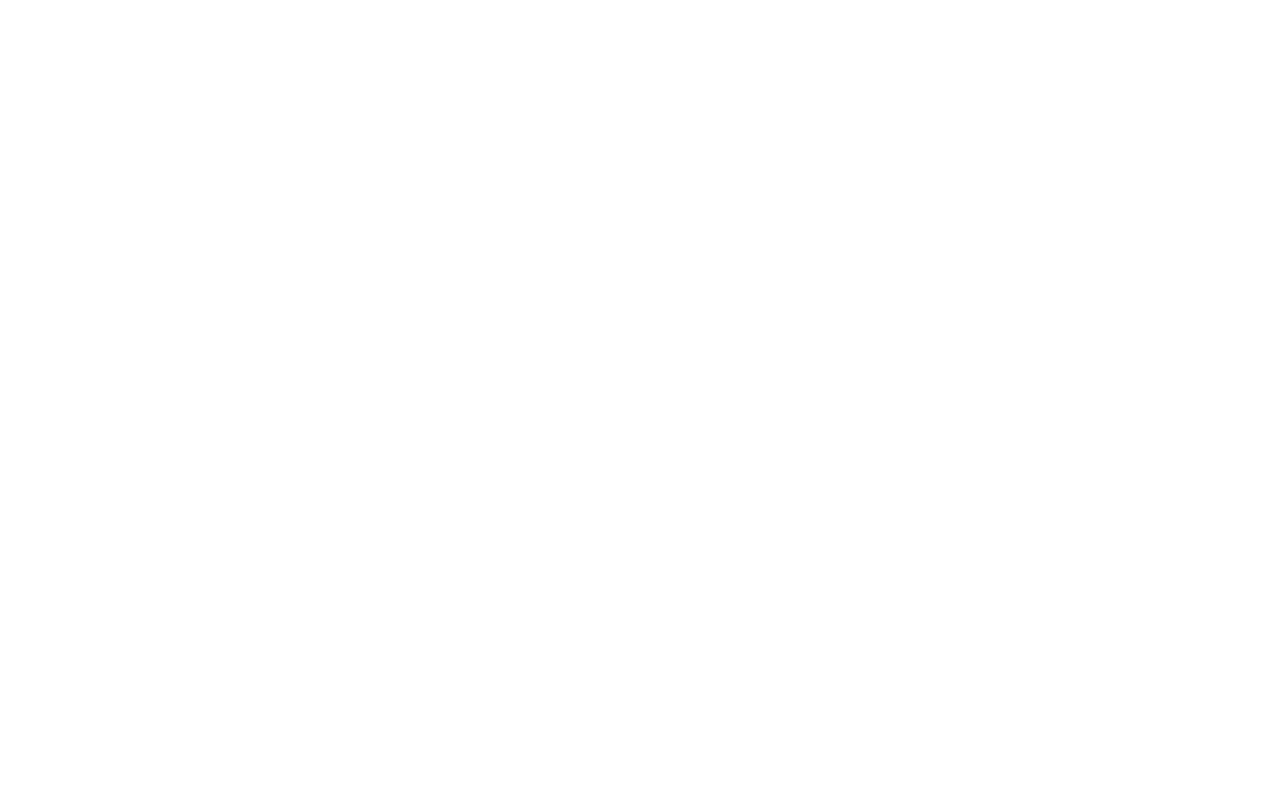
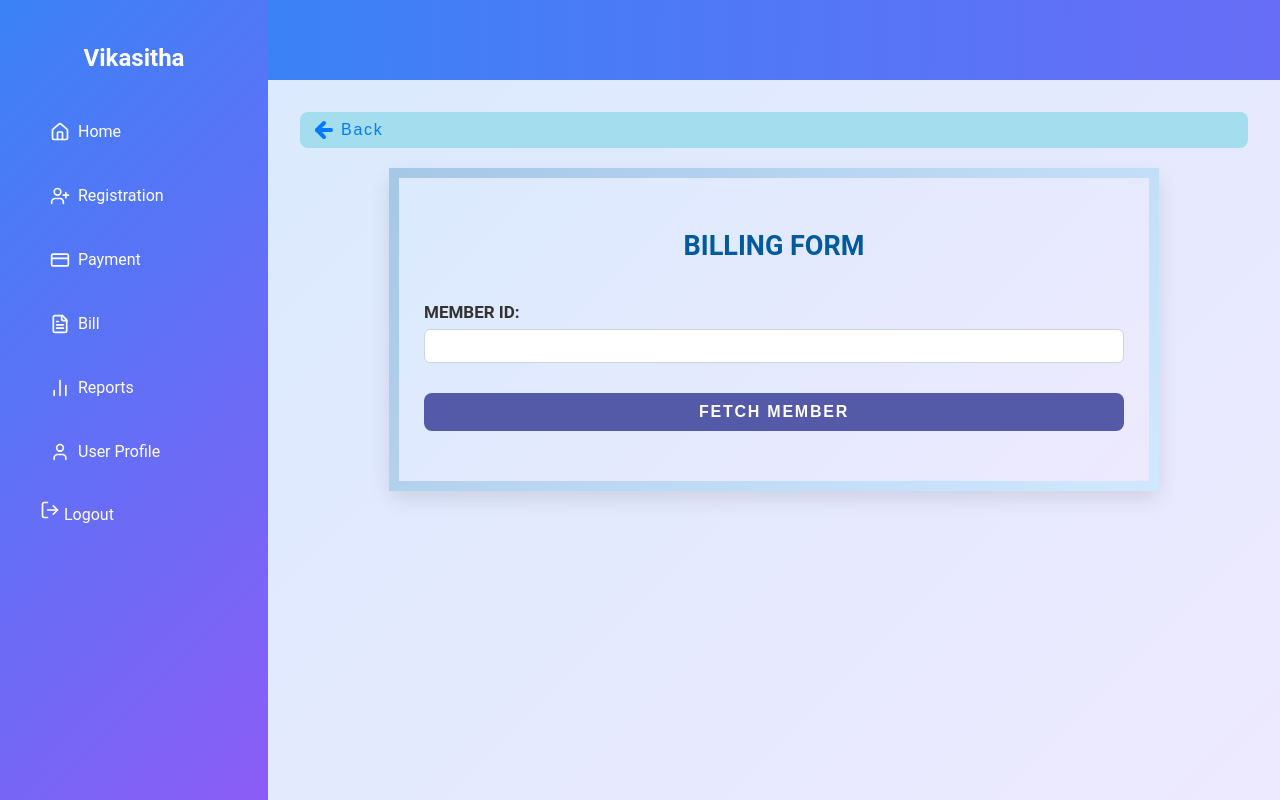
Before and after one commit to NipuniMihiravi/Vikasitha_Front, a React (Create React App) app: page /main/bill in a window 1280 px wide. Before the commit this address had no page. Built offline with nearby package versions, Linux system fonts and the light colour scheme.

Commit message:
6th commit

```diff
--- a/src/App.js
+++ b/src/App.js
@@ -13,30 +13,32 @@ import ManagePayment from "./Home/ManagePayment";
 import TransactionTable from "./Home/TransactionTable";
 import MemberDetails from "./Home/MemberDetails";
 import GenerateBill from "./Home/GenerateBill";
+import Login from "./Home/Login";
 
 function App() {
   return (
     <Router>
       <Routes>
-        {/* Layout wraps all pages with sidebar */}
-        <Route path="/" element={<Layout />}>
-          <Route index element={<Dashboard />} /> {/* Default page */}
+        {/* ✅ Login Page (no layout) */}
+        <Route path="/" element={<Login />} />
+
+        {/* ✅ All protected routes under Layout */}
+        <Route path="/main" element={<Layout />}>
+          <Route index element={<Dashboard />} /> {/* Default route */}
           <Route path="registration" element={<Registration />} />
           <Route path="bill" element={<Bill />} />
           <Route path="payment" element={<PaymentForm />} />
 
-           <Route path="/reports/billingdetails" element={<BillingTable />} />
-            <Route path="/reports/managebilling" element={<ManageBilling />} />
-            <Route path="/reports/memberdetails" element={<MemberDetails />} />
-
+          {/* ✅ Reports Section */}
           <Route path="reports" element={<Reports />} />
-          <Route path="/reports/tariff" element={<TariffForm />} />
-          <Route path="/reports/payment" element={<PaymentTable />} />
-          <Route path="/reports/managepayment" element={<ManagePayment />} />
-           <Route path="/reports/access" element={<TransactionTable />} />
-
-          <Route path="/reports/member" element={<GenerateBill />} />
-
+          <Route path="reports/billingdetails" element={<BillingTable />} />
+          <Route path="reports/managebilling" element={<ManageBilling />} />
+          <Route path="reports/memberdetails" element={<MemberDetails />} />
+          <Route path="reports/tariff" element={<TariffForm />} />
+          <Route path="reports/payment" element={<PaymentTable />} />
+          <Route path="reports/managepayment" element={<ManagePayment />} />
+          <Route path="reports/access" element={<TransactionTable />} />
+          <Route path="reports/member" element={<GenerateBill />} />
         </Route>
       </Routes>
     </Router>
--- a/src/Home/AppHome.css
+++ b/src/Home/AppHome.css
@@ -1478,3 +1478,138 @@ textarea {
     padding: 6px 8px;
   }
 }
+
+/******Login****************************/
+/*Login Page*/
+
+.login-container2 {
+  display: flex;
+  justify-content: center;  /* horizontal center */
+  align-items: center;      /* vertical center */
+  height: 100vh;            /* full viewport height */
+   background: linear-gradient(135deg, #dbeafe, #ede9fe);
+    border: 10px solid transparent;
+    border-image: linear-gradient(135deg, #a7c7e7, #d0e8ff) 1;
+  padding: 15px;            /* small padding for mobile */
+  box-sizing: border-box;
+
+}
+
+
+.login-container {
+  background: white;
+  padding: 30px;
+  border-radius: 15px;
+  border: 5px solid #b0c4de;
+  box-shadow: 0px 4px 20px rgba(0, 0, 0, 0.2);
+  width: 100%;
+  max-width: 550px;
+  text-align: center;
+}
+
+.title {
+   font-size: 30px;
+    font-weight: bold;
+    color: #005a9c;
+  margin-bottom: 20px;
+  letter-spacing:1.75px;
+}
+
+.login-form {
+  display: flex;
+  flex-direction: column;
+  gap: 15px;
+}
+
+.login-form input,
+.role-select {
+  padding: 12px;
+  border: 1px solid #ddd;
+  border-radius: 8px;
+  font-weight:bold;
+  font-size: 16px;
+  letter-spacing:1.75px;
+  width: 100%; /* Make inputs fill container */
+  box-sizing: border-box;
+}
+
+button {
+ background: #2563eb;
+   color: white;
+  font-size: 16px;
+  font-weight:bold;
+  letter-spacing:1.75px;
+  border: none;
+  padding: 12px;
+  border-radius: 8px;
+  font-size: 16px;
+  cursor: pointer;
+  transition: 0.3s;
+  width: 100%; /* Button fills width */
+}
+
+button:hover {
+
+    opacity: 0.9;
+
+}
+
+.message {
+  margin-top: 15px;
+  font-weight: bold;
+}
+
+/* === Responsive Adjustments === */
+
+/* Small phones */
+@media (max-width: 480px) {
+  .title {
+    font-size: 22px;
+  }
+
+  .login-container {
+    padding: 20px;
+    border-radius: 10px;
+  }
+
+  .login-form input,
+  .role-select,
+  button {
+    font-size: 13px;
+    padding: 10px;
+  }
+}
+
+/* Tablets */
+@media (min-width: 481px) and (max-width: 768px) {
+  .title {
+    font-size: 24px;
+  }
+
+  .login-container {
+    padding: 25px;
+    max-width: 400px;
+  }
+}
+
+/* Large screens */
+@media (min-width: 1024px) {
+  .login-container {
+    max-width: 400px;
+  }
+}
+
+.message {
+  margin-top: 10px;
+  font-size: 15px;
+  text-align: center;
+  font-weight: bold;
+}
+
+.message.success {
+  color: black;
+}
+
+.message.error {
+  color: black;
+}
--- a/src/Home/Dashboard.js
+++ b/src/Home/Dashboard.js
@@ -9,7 +9,7 @@ const Dashboard = () => {
 
     { name: "Bill Generation", icon: <FileText size={24} />, path: "/bill" },
     { name: "Payment", icon: <CreditCard size={24} />, path: "/payment" },
-    { name: "User Profile", icon: <User size={24} />, path: "/profile" },
+    { name: "User Profile", icon: <User size={24} />, path: "/reports/access" },
     { name: "Reports", icon: <BarChart2 size={24} />, path: "/reports" },
      { name: "Registration", icon: <UserPlus size={24} />, path: "/registration" },
 
--- a/src/Home/Layout.js
+++ b/src/Home/Layout.js
@@ -1,5 +1,5 @@
 import React, { useState } from "react";
-import { Outlet, Link } from "react-router-dom";
+import { Outlet, Link, useNavigate } from "react-router-dom";
 import {
   UserPlus,
   CreditCard,
@@ -8,19 +8,28 @@ import {
   User,
   Home,
   Menu,
-  X
+  X,
+  LogOut
 } from "lucide-react";
 import "./Admin.css";
 
 const Layout = () => {
   const [isSidebarOpen, setIsSidebarOpen] = useState(false);
+  const navigate = useNavigate();
 
+  const handleLogout = () => {
+    sessionStorage.clear(); // ✅ Clear session
+    navigate("/"); // ✅ Redirect to login
+  };
+
+  // ✅ Menu items list (Logout is last)
   const menuItems = [
-    { name: "Registration", icon: <UserPlus size={20} />, path: "/registration" },
-    { name: "Payment", icon: <CreditCard size={20} />, path: "/payment" },
-    { name: "Bill", icon: <FileText size={20} />, path: "/bill" },
-    { name: "Reports", icon: <BarChart2 size={20} />, path: "/reports" },
-    { name: "User Profile", icon: <User size={20} />, path: "/profile" },
+    { name: "Registration", icon: <UserPlus size={20} />, path: "/main/registration" },
+    { name: "Payment", icon: <CreditCard size={20} />, path: "/main/payment" },
+    { name: "Bill", icon: <FileText size={20} />, path: "/main/bill" },
+    { name: "Reports", icon: <BarChart2 size={20} />, path: "/main/reports" },
+    { name: "User Profile", icon: <User size={20} />, path: "/main/reports/access" },
+    { name: "Logout", icon: <LogOut size={20} />, action: handleLogout }, // ✅ Added logout here
   ];
 
   return (
@@ -38,23 +47,41 @@ const Layout = () => {
         <h2 className="sidebar-title">Vikasitha</h2>
         <ul className="sidebar-menu">
           <li onClick={() => setIsSidebarOpen(false)}>
-            <Link to="/">
+            <Link to="/main">
               <Home size={20} /> Home
             </Link>
           </li>
 
           {menuItems.map((item, index) => (
-            <li key={index} onClick={() => setIsSidebarOpen(false)}>
-              <Link to={item.path}>
-                {item.icon} {item.name}
-              </Link>
+            <li
+              key={index}
+              onClick={() => {
+                setIsSidebarOpen(false);
+                if (item.action) {
+                  // ✅ handleLogout
+                  item.action();
+                }
+              }}
+            >
+              {item.path ? (
+                <Link to={item.path}>
+                  {item.icon} {item.name}
+                </Link>
+              ) : (
+                <span className={item.name === "Logout" ? "logout-btn" : ""}>
+                  {item.icon} {item.name}
+                </span>
+              )}
             </li>
           ))}
         </ul>
       </div>
 
       {/* Main Content */}
-      <div className="dashboard-container" onClick={() => setIsSidebarOpen(false)}>
+      <div
+        className="dashboard-container"
+        onClick={() => setIsSidebarOpen(false)}
+      >
         <Outlet />
       </div>
     </div>
```
